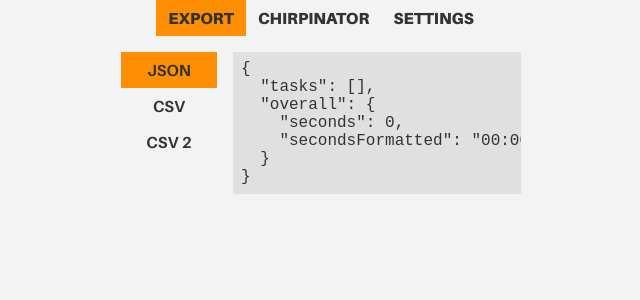
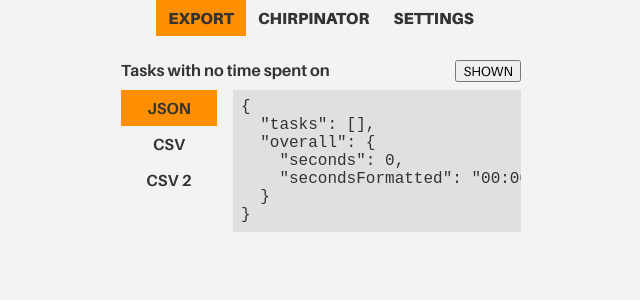
Before and after one commit to suXinjke/chirpinator, a React (Vite) app: page / in a window 1280 px wide. Both pictures are taken after a click on the element "EXPORT". Shown: the top 300 px of the page, without its empty margins (319-959 px from the left). Built offline with nearby package versions, Linux system fonts and the light colour scheme.

Commit message:
allow to export only tasks with time spent on

```diff
--- a/App.jsx
+++ b/App.jsx
@@ -207,7 +207,11 @@ const Timer = ( {
     )
 }
 
-function getExportData( { tasks, timeFormat, exportFormat } ) {
+function getExportData( { tasks, timeFormat, exportFormat, onlyStartedTasks } ) {
+    if ( onlyStartedTasks ) {
+        tasks = tasks.filter( task => task.seconds > 0 )
+    }
+
     switch ( exportFormat ) {
         case EXPORT_FORMAT.CSV: {
             return tasks.map( ( { title, seconds } ) =>
@@ -292,15 +296,26 @@ const ticker = new Worker( './ticker.js' )
 function ChirpinatorApp() {
     const [chirpinatorSettings, setSettings] = usePersistentObjectState( 'chirpinator_settings', {
         maxAppWidth: PAGE_WIDTH.SHORT,
-        exportFormat: EXPORT_FORMAT.JSON,
         timeFormat: TIME_FORMAT.HH_MM_SS,
 
         darkMode: false,
         dynamicTitle: true,
         dynamicTitleTimer: true,
-        dynamicTitleOverallTimer: false
+        dynamicTitleOverallTimer: false,
+
+        exportFormat: EXPORT_FORMAT.JSON,
+        exportShowOnlyStartedTasks: false
     } )
-    const { maxAppWidth, exportFormat, timeFormat, darkMode, dynamicTitle, dynamicTitleTimer, dynamicTitleOverallTimer } = chirpinatorSettings
+    const {
+        maxAppWidth,
+        exportFormat,
+        timeFormat,
+        darkMode,
+        dynamicTitle,
+        dynamicTitleTimer,
+        dynamicTitleOverallTimer,
+        exportShowOnlyStartedTasks,
+    } = chirpinatorSettings
     useDarkMode( darkMode )
 
     const [chirpinatorTasks, setState, tasksGotCorrupted, clearTasksInLocalStorage] = usePersistentObjectState( 'chirpinator_tasks', {
@@ -553,6 +568,12 @@ function ChirpinatorApp() {
         { activePage === PAGE.EXPORT &&
             <div className="export page">
                 <div className="export__content">
+                    <div className="setting-row">
+                        <label htmlFor="exportShowOnlyStartedTasks">Tasks with no time spent on</label>
+                        <button id="exportShowOnlyStartedTasks" onClick={ () => setSettings( { exportShowOnlyStartedTasks: !exportShowOnlyStartedTasks } ) }>
+                            { exportShowOnlyStartedTasks ? 'HIDDEN' : 'SHOWN' }
+                        </button>
+                    </div>
                     <div className="export-dialog">
                         <div className="export-dialog__options">
                             <div
@@ -586,7 +607,12 @@ function ChirpinatorApp() {
                                 selection.addRange( range )
                             } }
                         >
-                            { getExportData( { tasks, timeFormat, exportFormat } ) }
+                            { getExportData( {
+                                tasks,
+                                timeFormat,
+                                exportFormat,
+                                onlyStartedTasks: exportShowOnlyStartedTasks
+                            } ) }
                         </pre>
                     </div>
                 </div>
```
